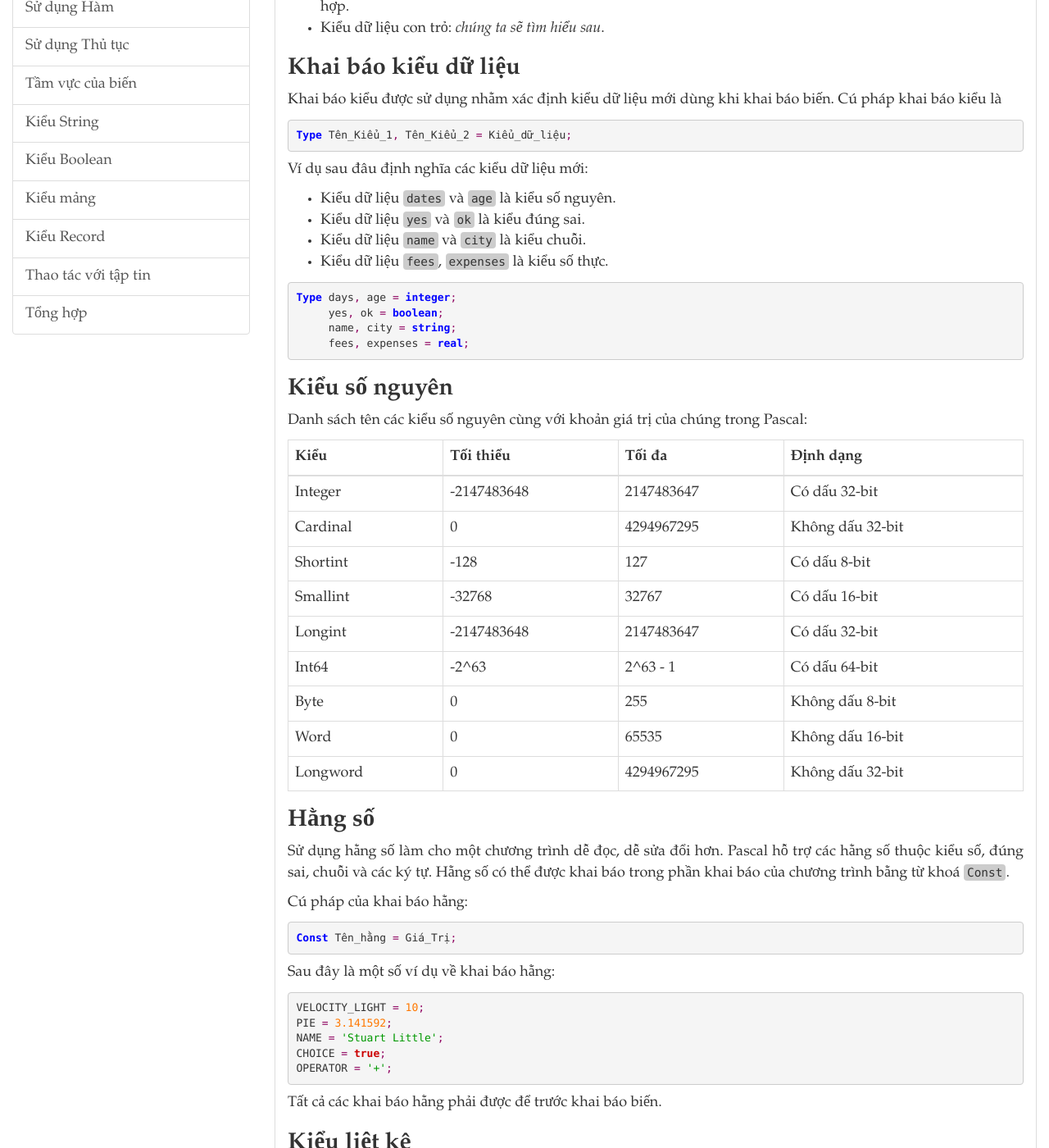
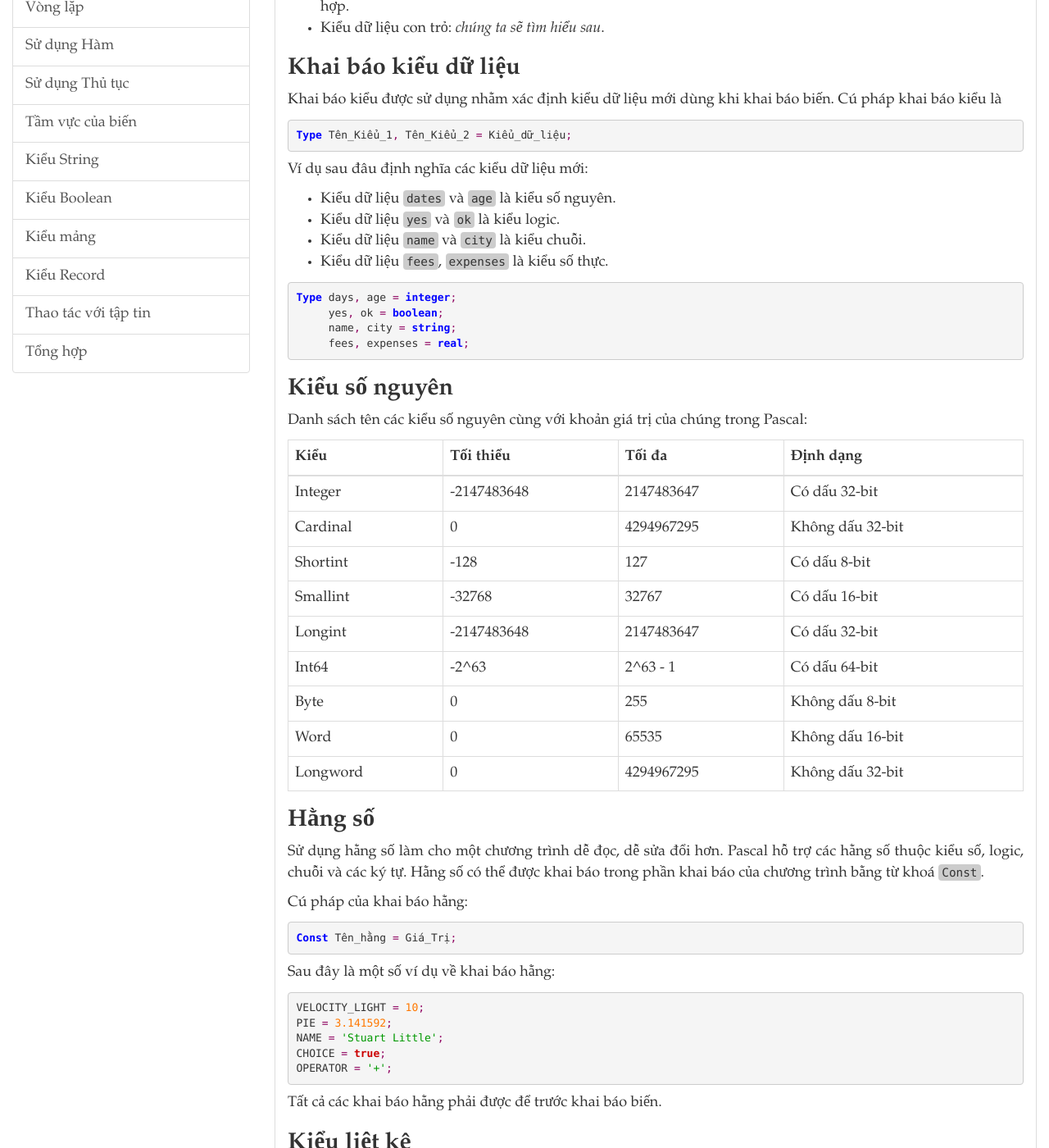
Before and after one commit to HoanChan/HoanChan.github.io, a Jekyll site: the page built from _dev/pascal/data_types.md, in a window 1280 px wide and 1400 px high, scrolled down 458 px. Shown: the whole window at 82% size. Built offline with Jekyll 4.4.1, drawn with Linux system fonts in a browser that asks for light colours; some of the changed text lies outside the part shown.

```diff
--- a/_data/dev.yml
+++ b/_data/dev.yml
@@ -16,6 +16,7 @@
   - pascal/first_program
   - pascal/basic_syntax
   - pascal/data_types
+  - pascal/variable_init
   - pascal/io
   - pascal/conditions
   - pascal/loops
--- a/_dev/pascal/data_types.md
+++ b/_dev/pascal/data_types.md
@@ -8,7 +8,7 @@ Kiểu dữ liệu của một thực thể chỉ ra ý nghĩa của thực th
 
 Kiểu dữ liệu có thể được phân loại với các dạng sau:
 - Các kiểu vô hướng:
-	+ Kiểu dữ liệu chuẩn: số nguyên, số thực, đúng sai, kí tự.
+	+ Kiểu dữ liệu chuẩn: số nguyên, số thực, logic, kí tự.
 	+ Do người dùng định nghĩa: miền con, kiệt kê.
 - Các kiểu dữ liệu có cấu trúc được tạo ra từ các kiểu dữ liệu vô hướng: mảng, chuỗi, bản ghi, tập tin và tập hợp.
 - Kiểu dữ liệu con trỏ: *chúng ta sẽ tìm hiểu sau*.
@@ -24,7 +24,7 @@ Type Tên_Kiểu_1, Tên_Kiểu_2 = Kiểu_dữ_liệu;
 
 Ví dụ sau đâu định nghĩa các kiểu dữ liệu mới:
 - Kiểu dữ liệu `dates` và `age` là kiểu số nguyên.
-- Kiểu dữ liệu `yes` và `ok` là kiểu đúng sai.
+- Kiểu dữ liệu `yes` và `ok` là kiểu logic.
 - Kiểu dữ liệu `name` và `city` là kiểu chuỗi.
 - Kiểu dữ liệu `fees`, `expenses` là kiểu số thực.
 
@@ -55,7 +55,7 @@ Danh sách tên các kiểu số nguyên cùng với khoản giá trị của ch
 
 ## Hằng số
 
-Sử dụng hằng số làm cho một chương trình dễ đọc, dễ sửa đổi hơn. Pascal hỗ trợ các hằng số thuộc kiểu số, đúng sai, chuỗi và các ký tự. Hằng số có thể được khai báo trong phần khai báo của chương trình bằng từ khoá `Const`.
+Sử dụng hằng số làm cho một chương trình dễ đọc, dễ sửa đổi hơn. Pascal hỗ trợ các hằng số thuộc kiểu số, logic, chuỗi và các ký tự. Hằng số có thể được khai báo trong phần khai báo của chương trình bằng từ khoá `Const`.
 
 Cú pháp của khai báo hằng:
 
```
Also changed, not shown: _dev/pascal/variable_init.md (added, +61 -0 lines).
